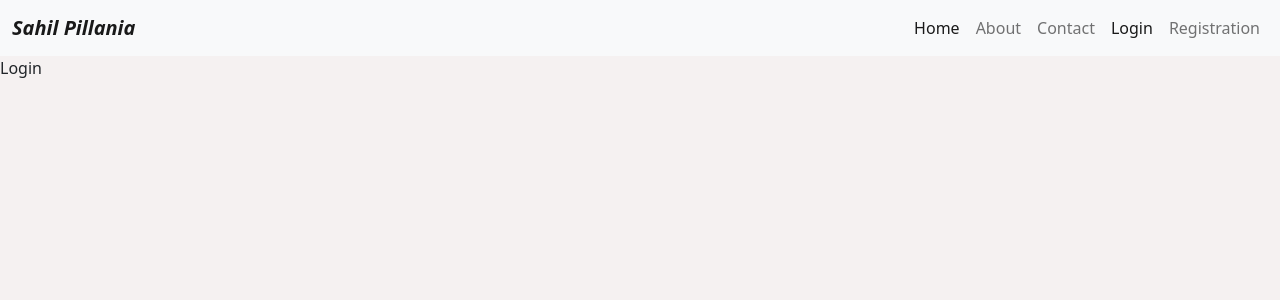
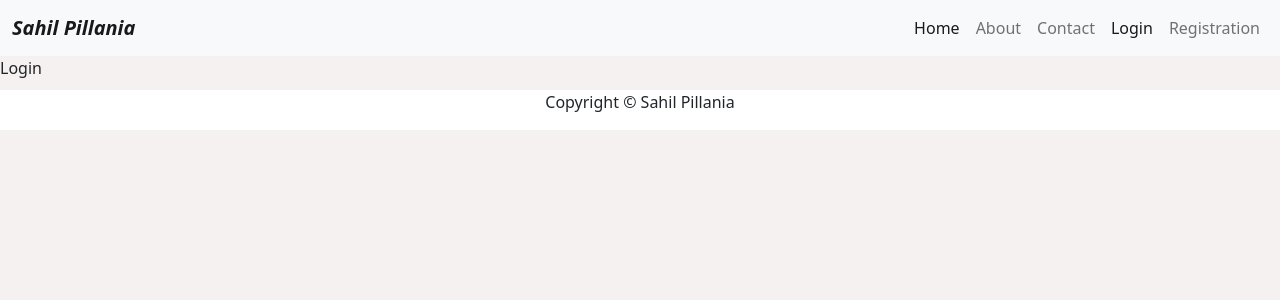
Before and after one commit to Sahil-pillania/MERN_website, a React (Create React App) app in the folder client/: page /Login in a window 1280 px wide. Shown: the top 300 px of the page. Built offline with nearby package versions, Linux system fonts and the light colour scheme.

Commit message:
footer created

```diff
--- a/client/src/App.css
+++ b/client/src/App.css
@@ -1,6 +1,9 @@
 /* // signup page  */
 body {
   background: rgb(245, 241, 241);
+}
+section {
+  margin: 3rem auto;
 }
 .container {
   display: flex;
@@ -59,7 +62,8 @@
 
 /* // footer  */
 .footer {
-  height: 2rem;
+  height: 2.5rem;
   background-color: #fff;
   text-align: center;
+  margin-top: 10px;
 }
--- a/client/src/App.js
+++ b/client/src/App.js
@@ -8,6 +8,7 @@
 import Home from "./components/Home";
 import { Routes, Route, Link } from "react-router-dom";
 import "./App.css";
+import Footer from "./components/Footer";
 
 const App = () => {
   return (
@@ -20,6 +21,7 @@
         <Route path="/signup" element={<Signup />} />
         <Route path="/Login" element={<Login />} />
       </Routes>
+      <Footer />
     </>
   );
 };
--- /dev/null
+++ b/client/src/components/Footer.jsx
@@ -0,0 +1,11 @@
+import React from "react";
+
+const Footer = () => {
+  return (
+    <>
+      <div className="footer">Copyright &copy; Sahil Pillania</div>
+    </>
+  );
+};
+
+export default Footer;
```
